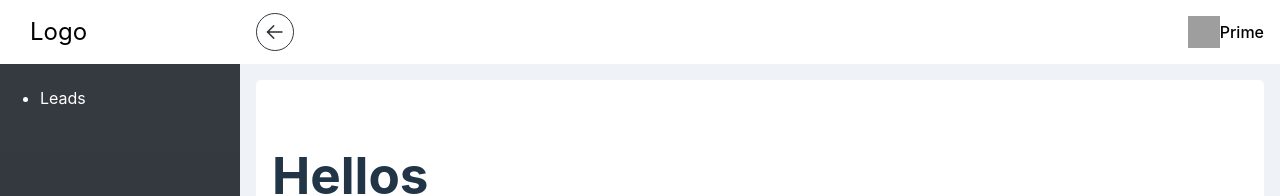
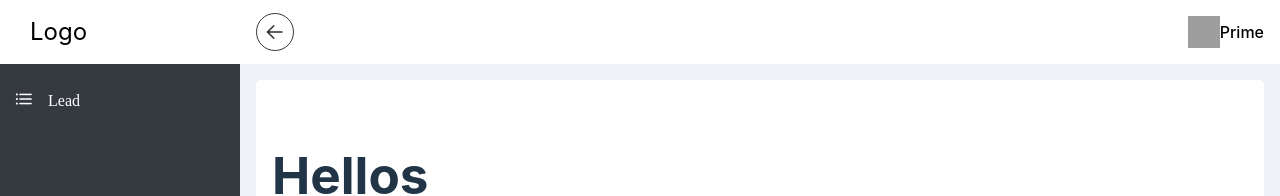
Before and after one commit to inggediaz/dashboard, a React (Vite) app: page / in a window 1280 px wide. Shown: the top 196 px of the page. Built offline with nearby package versions, Linux system fonts and the light colour scheme; grey boxes are pictures that could not be loaded.

Commit message:
Work with app menu

```diff
--- /dev/null
+++ b/src/component/app-menu/AppMenu.styled.tsx
@@ -0,0 +1,9 @@
+import styled from '@emotion/styled'
+
+export const Items = styled.ul(() => ({
+  listStyleType: 'none',
+  display: 'flex',
+  flexDirection: 'column',
+  gap: '1rem',
+  paddingInlineStart: '1rem'
+}))
--- a/src/component/app-menu/AppMenu.tsx
+++ b/src/component/app-menu/AppMenu.tsx
@@ -1,7 +1,10 @@
+import MenuItem from '../menu-item/MenuItem'
+import { Items } from './AppMenu.styled'
+
 export default function AppMenu (): JSX.Element {
   return (
-    <ul>
-      <li className='item'>Leads</li>
-    </ul>
+    <Items>
+      <MenuItem />
+    </Items>
   )
 }
--- /dev/null
+++ b/src/component/menu-item/MenuItem.styled.tsx
@@ -0,0 +1,19 @@
+import styled from '@emotion/styled'
+
+export const Item = styled.li({
+  cursor: 'pointer',
+  display: 'flex',
+  gap: '16px',
+  paddingBottom: '5px',
+  paddingTop: '5px',
+  borderRadius: '',
+  '&:hover': {
+    background: 'grey'
+  }
+})
+
+export const ItemName = styled.span(() => ({}))
+
+export const AppIcon = styled.li(() => ({
+  color: '#32383e !important'
+}))
--- /dev/null
+++ b/src/component/menu-item/MenuItem.tsx
@@ -0,0 +1,9 @@
+import { Item, ItemName } from './MenuItem.styled'
+
+export default function MenuItem (): JSX.Element {
+  return (
+    <Item className='pi pi-list'>
+      <ItemName>Lead</ItemName>
+    </Item>
+  )
+}
--- a/vite.config.ts
+++ b/vite.config.ts
@@ -4,4 +4,5 @@ import react from '@vitejs/plugin-react-swc'
 // https://vitejs.dev/config/
 export default defineConfig({
   plugins: [react()],
+
 })
```
